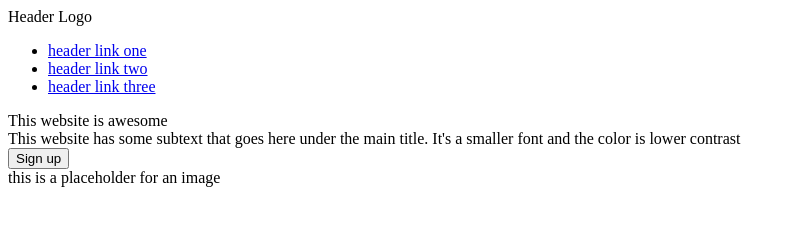
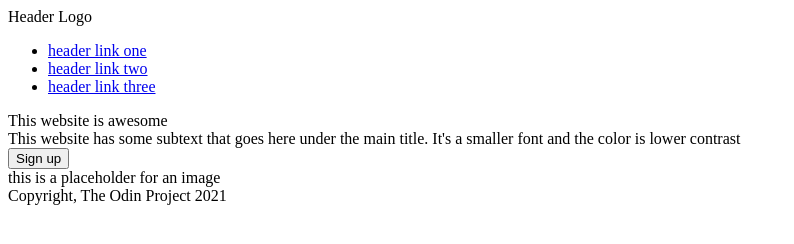
Before and after one commit to manssigupta/landing-page, a plain HTML site: page index.html in a window 1280 px wide. Shown: the whole page, without its empty margins (0-794 px from the left). Drawn offline with Linux system fonts and the light colour scheme.

Commit message:
Add footer to index.html

```diff
--- a/index.html
+++ b/index.html
@@ -38,5 +38,10 @@
             </div>
         </div>
     </div>
+    <div class="footer">
+        <div class="credits">
+            Copyright, The Odin Project 2021
+        </div>
+    </div>
 </body>
 </html>
```
